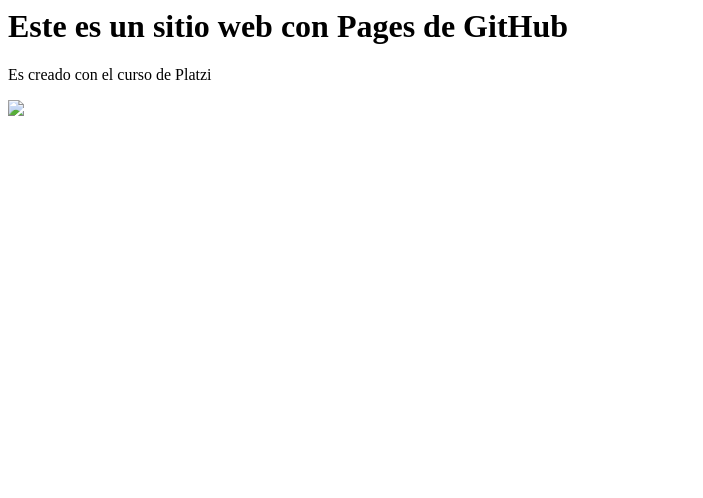
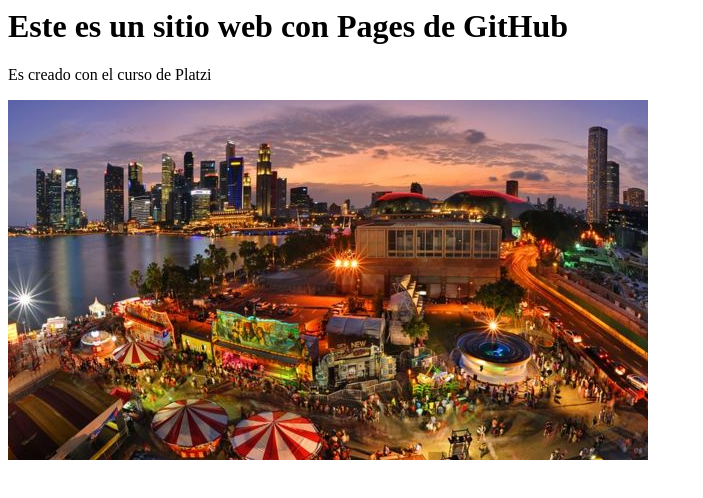
Before and after one commit to gonzagf/gonzagf, a plain HTML site: page index.html in a window 1280 px wide. Shown: the whole page, without its empty margins (0-703 px from the left). Drawn offline with Linux system fonts and the light colour scheme.

Commit message:
solucionado problema con nombre de imagen

```diff
--- a/index.html
+++ b/index.html
@@ -1,3 +1,3 @@
 <h1>Este es un sitio web con Pages de GitHub</h1>
 <p>Es creado con el curso de Platzi</p>
-<p><img src="imagenes/singapur.jpg" /></p>
+<p><img src="imagenes/singapure.jpg" /></p>
```
